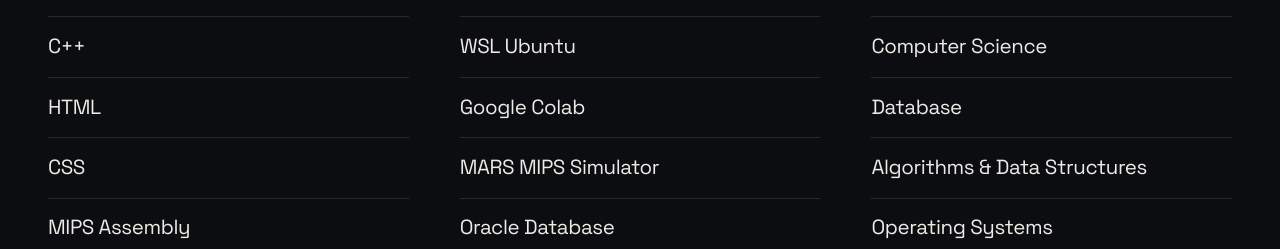
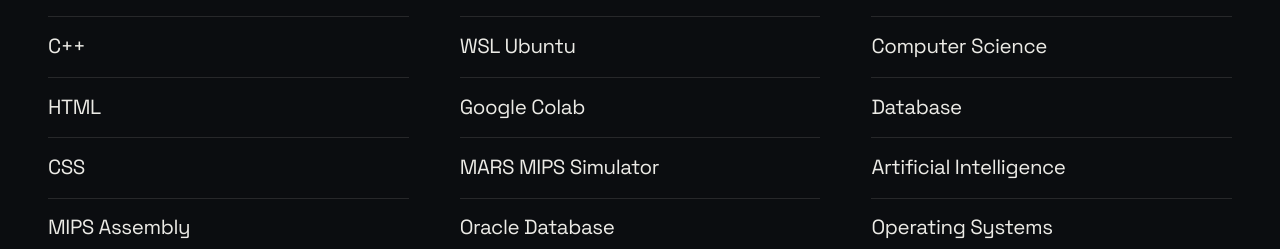
Before and after one commit to ahmadnasty22/fayrus-portfolio-website, a plain HTML site: page portfolio/index.html in a window 1280 px wide. Shown: the part 2600-2849 px from the top of the page. Drawn offline with Linux system fonts and the light colour scheme.

Commit message:
Update index.html

```diff
--- a/portfolio/index.html
+++ b/portfolio/index.html
@@ -223,7 +223,7 @@
               <li>Programming</li>
               <li>Computer Science</li>
               <li>Database</li>
-              <li>Algorithms &amp; Data Structures</li>
+              <li>Artificial Intelligence</li>
               <li>Operating Systems</li>
               <li>Web Development</li>
             </ul>
```
